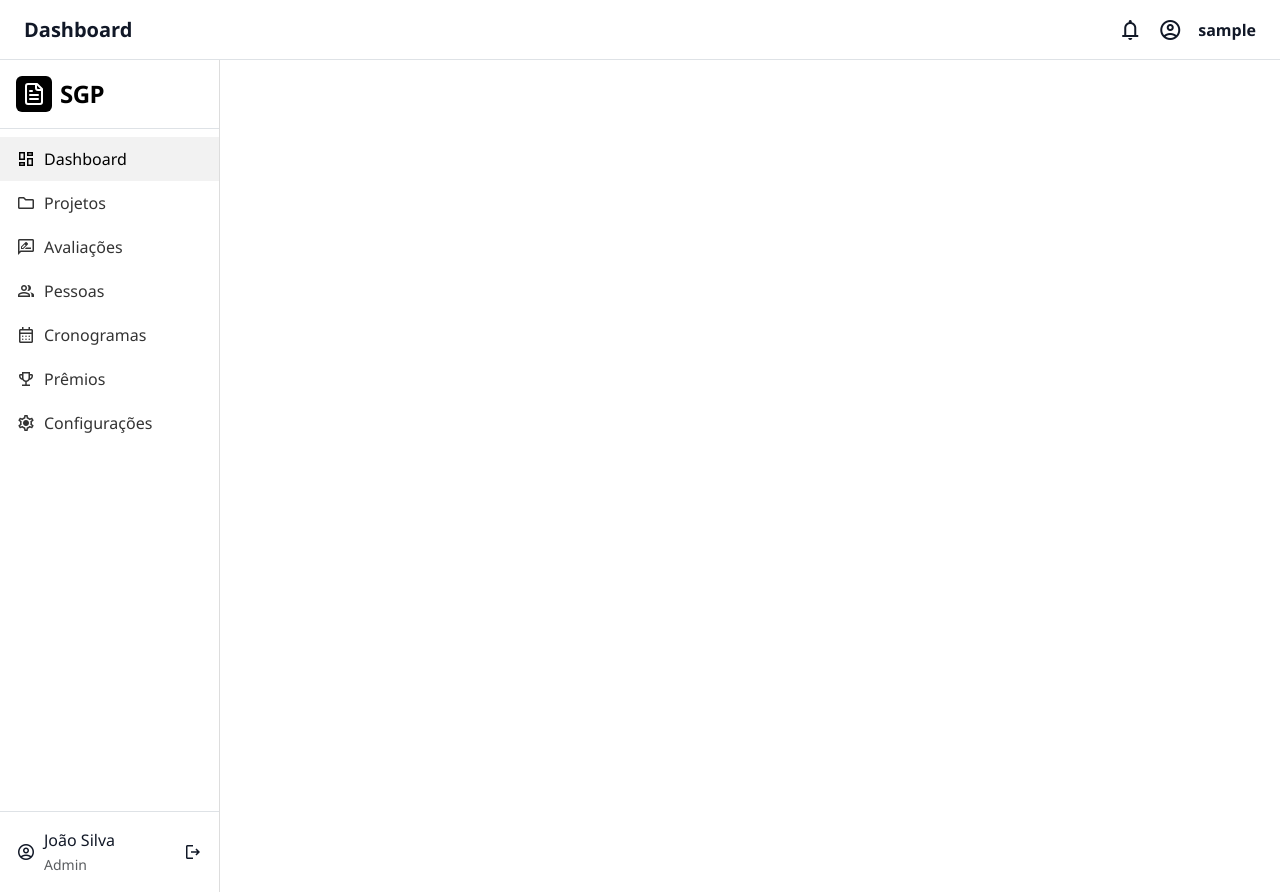
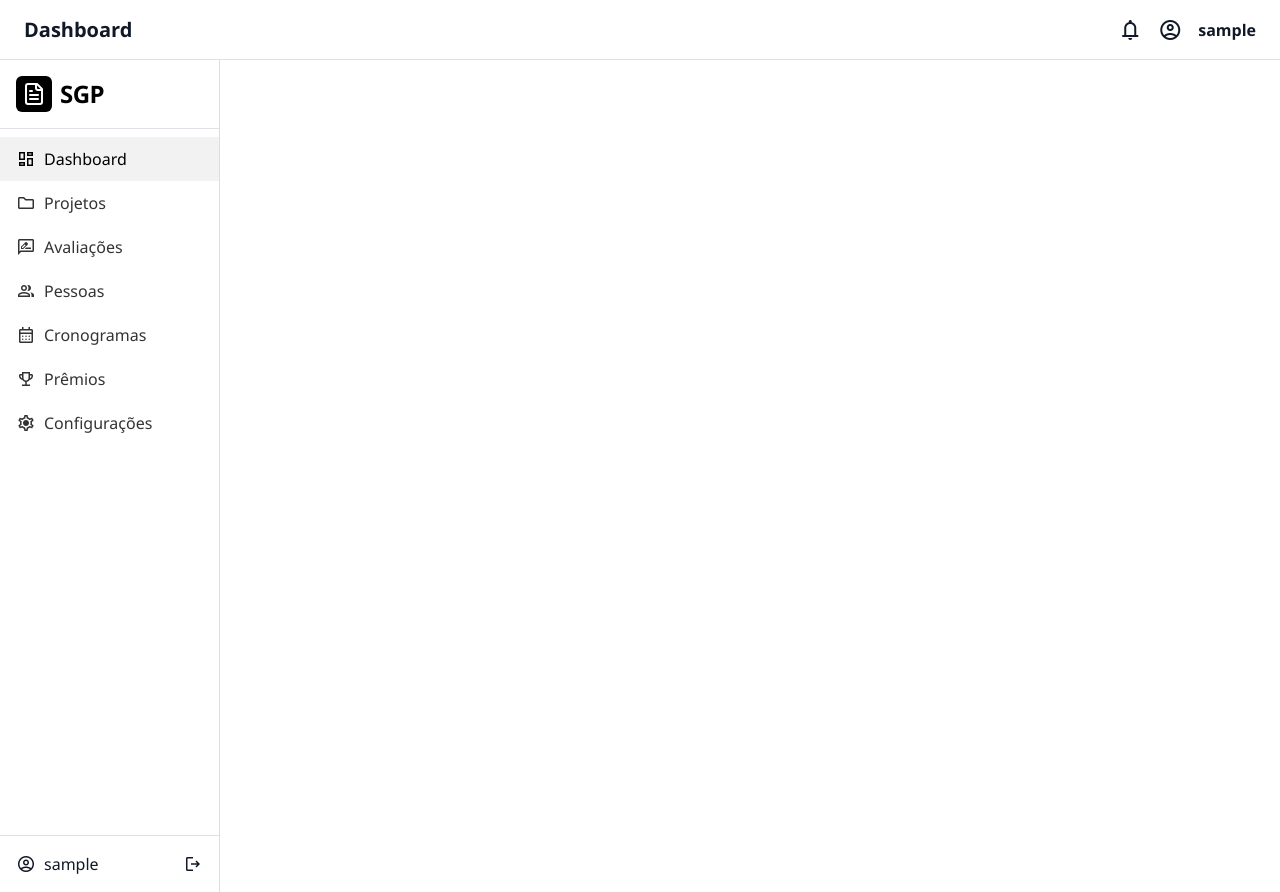
Before and after one commit to raunerlucas/app-gestao-projetos, an Angular app in the folder Frontend/gestao-projetos/: page /dashboard in a window 1280 px wide. Built offline with nearby package versions, Linux system fonts and the light colour scheme; sample sign-in values are in the browser's storage.

Commit message:
Feat: Update sidebar component to display dynamic user name and implement logout functionality

```diff
--- a/Frontend/gestao-projetos/src/app/shared/sidebar/sidebar.html
+++ b/Frontend/gestao-projetos/src/app/shared/sidebar/sidebar.html
@@ -20,9 +20,9 @@
   <div class="user-info p-3 border-top d-flex align-items-center">
     <span class="material-symbols-outlined me-2">account_circle</span>
     <div>
-      <div>João Silva</div>
-      <small class="text-muted">Admin</small>
+      <div>{{ userNameSesion }}</div>
     </div>
-    <span class="material-symbols-outlined ms-auto">logout</span>
+    <span
+      (click)="logout()" class="material-symbols-outlined ms-auto" style="cursor: pointer;">logout</span>
   </div>
 </div>
--- a/Frontend/gestao-projetos/src/app/shared/sidebar/sidebar.ts
+++ b/Frontend/gestao-projetos/src/app/shared/sidebar/sidebar.ts
@@ -1,5 +1,8 @@
 import {Component} from '@angular/core';
 import {Logo} from '../logo/logo';
+import {SessionDataModel} from '../../models/UserSessionModel';
+import {Auth} from '../../core/services/auth';
+import {Router} from '@angular/router';
 
 @Component({
   selector: 'app-sidebar',
@@ -10,4 +13,20 @@ import {Logo} from '../logo/logo';
   styleUrls: ['./sidebar.css']
 })
 export class Sidebar {
+  session: string | null;
+  userNameSesion: string;
+  constructor(private auth: Auth, private routes: Router) {
+    this.session = sessionStorage.getItem('userSession');
+    if (this.session) {
+      const sessionData: SessionDataModel = JSON.parse(this.session);
+      this.userNameSesion = sessionData.username;
+    } else {
+      this.userNameSesion = 'No User';
+    }
+  }
+
+  logout() {
+    this.auth.logout();
+    this.routes.navigate(['/login']);
+  }
 }
```
